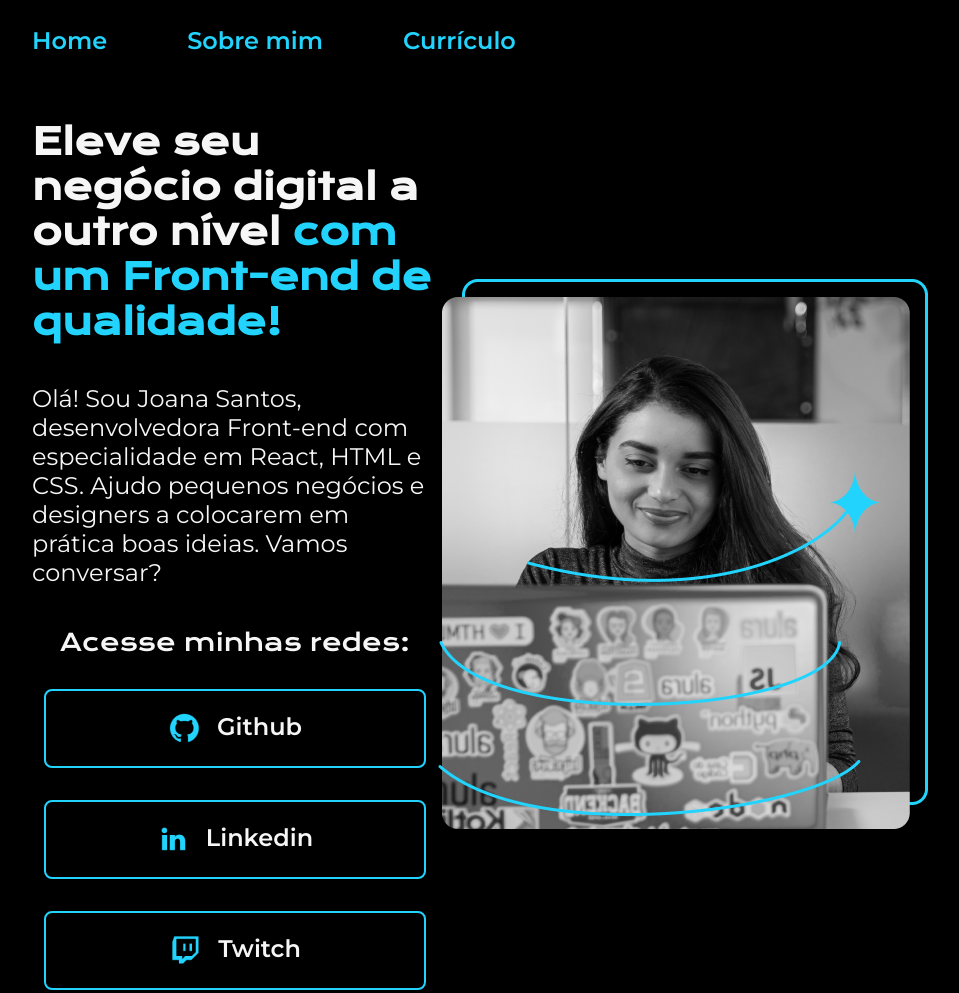
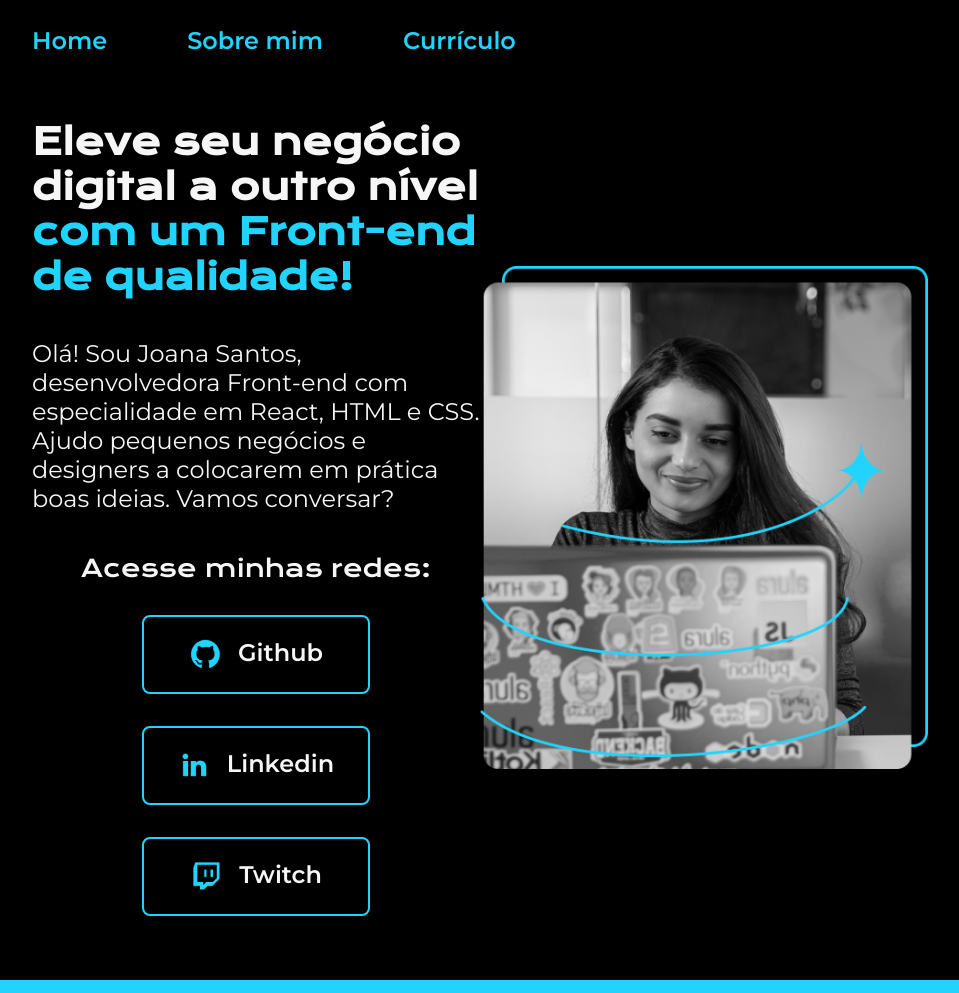
Before and after one commit to grbalmeida/curso-html-css-responsividade-publicacao-projetos-alura, a plain HTML site: page index.html in a window 1280 px wide. Shown: the top 993 px of the page, without its empty margins (160-1119 px from the left). Drawn offline with nearby package versions, Linux system fonts and the light colour scheme.

Commit message:
Descubra a super unidade de medida

```diff
--- a/index.html
+++ b/index.html
@@ -26,21 +26,21 @@
             </p>
             <div class="apresentacao__links">
                 <h2 class="apresentacao__links__subtitulo">Acesse minhas redes:</h2>
-                <a class="apresentacao__links__link" href="https://github.com/alura-cursos">
+                <a class="apresentacao__links__navegacao" href="https://github.com/alura-cursos">
                     <img src="./assets/github.png">
                     Github
                 </a>
-                <a class="apresentacao__links__link" href="https://www.linkedin.com/school/aluracursos/">
+                <a class="apresentacao__links__navegacao" href="https://www.linkedin.com/school/aluracursos/">
                     <img src="./assets/linkedin.png">
                     Linkedin
                 </a>
-                <a class="apresentacao__links__link" href="https://www.twitch.tv/alura">
+                <a class="apresentacao__links__navegacao" href="https://www.twitch.tv/alura">
                     <img src="./assets/twitch.png">
                     Twitch
                 </a>
             </div>
         </section>
-        <img src="./assets/Imagem.png" alt="Foto da Joana Santos programando">
+        <img class="apresentacao__imagem" src="./assets/Imagem.png" alt="Foto da Joana Santos programando">
     </main>
     <footer class="rodape">
         <p>Desenvolvido por Alura.</p>
--- a/styles/style.css
+++ b/styles/style.css
@@ -46,7 +46,7 @@ body {
 }
 
 .apresentacao__conteudo {
-    width: 615px;
+    width: 50%;
     display: flex;
     flex-direction: column;
     gap: 40px;
@@ -85,12 +85,12 @@ body {
     font-size: 1.5rem;
 }
 
-.apresentacao__links__link {
+.apresentacao__links__navegacao {
     display: flex;
     justify-content: center;
     gap: 16px;
     border: 2px solid var(--cor-terciaria);
-    width: 378px;
+    width: 50%;
     text-align: center;
     border-radius: 8px;
     font-size: 1.5rem;
@@ -101,8 +101,12 @@ body {
     font-family: var(--fonte-secundaria);
 }
 
-.apresentacao__links__link:hover {
+.apresentacao__links__navegacao:hover {
     background-color: var(--cor-hover);
+}
+
+.apresentacao__imagem {
+    width: 50%;
 }
 
 .rodape {
```
Also changed, not shown: about.html (+1 -1 lines), curriculo.html (+1 -1 lines).
